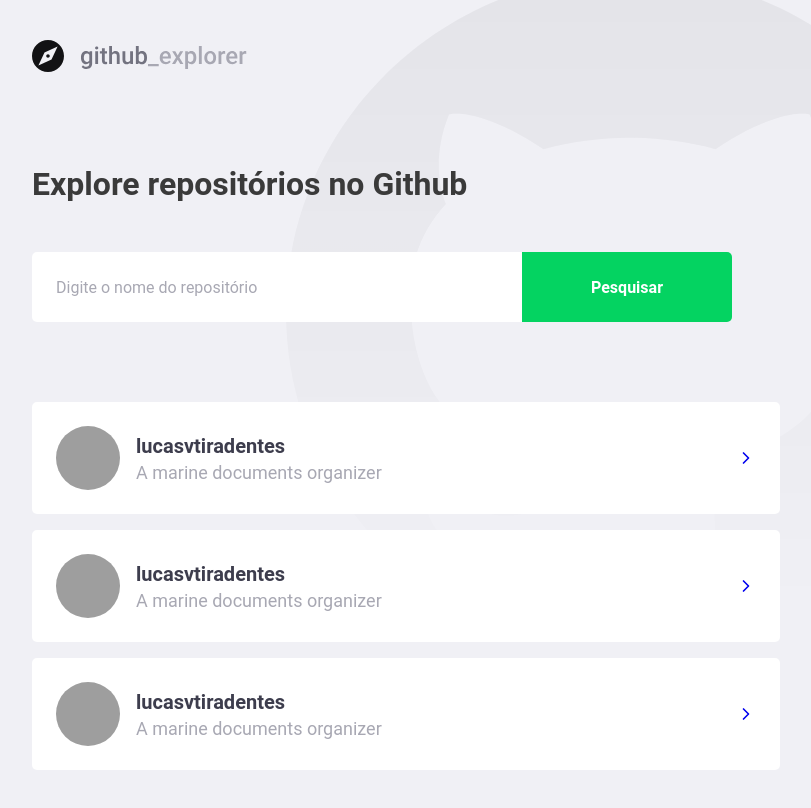
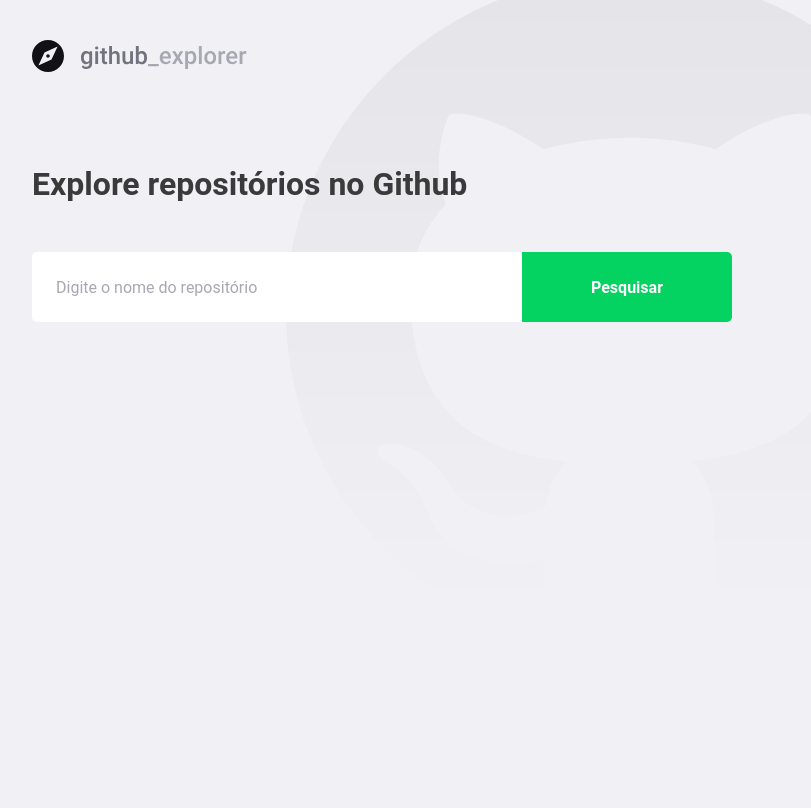
Before and after one commit to lucasvtiradentes/github-repo-explorer, a React (Create React App) app: page / in a window 1280 px wide. Shown: the whole page, without its empty margins (128-939 px from the left). Built offline with nearby package versions, Linux system fonts and the light colour scheme; grey boxes are pictures that could not be loaded; the HTML template or start-up script is replaced by a standard one.

Commit message:
connecting to github api and show repositories

```diff
--- a/package.json
+++ b/package.json
@@ -18,6 +18,7 @@
     "@types/react-dom": "^16.9.8",
     "@types/react-router-dom": "^5.1.5",
     "@types/styled-components": "^5.1.2",
+    "axios": "^0.19.2",
     "polished": "^3.6.5",
     "react": "^16.13.1",
     "react-dom": "^16.13.1",
--- a/src/pages/Dashboard/index.tsx
+++ b/src/pages/Dashboard/index.tsx
@@ -1,58 +1,67 @@
-import React from 'react';
+import React, { useState, FormEvent } from 'react';
 import { FiChevronRight } from 'react-icons/fi';
 import logoImg from '../../assets/logo.svg';
 import { Title, Form, Repositories } from './style';
 
+import api from '../../services/api';
+import Repository from '../Repository';
+
+interface Repository {
+  full_name: string;
+  description: string;
+  owner: {
+    login: string;
+    avatar_url: string;
+  };
+}
+
 const Dashboard: React.FC = () => {
+  const [newRepo, setNewRepo] = useState('');
+  const [repositories, setRepositories] = useState<Repository[]>([]);
+
+  async function handleAddRepository(
+    event: FormEvent<HTMLFormElement>
+  ): Promise<void> {
+    event.preventDefault();
+    console.log(newRepo);
+
+    const reponse = await api.get<Repository>(`repos/${newRepo}`);
+
+    const repository = reponse.data;
+
+    setRepositories([...repositories, repository]);
+    setNewRepo('');
+  }
+
   return (
     <>
       <img src={logoImg} alt="Logo" />
       <Title>Explore repositórios no Github</Title>
 
-      <Form>
-        <input placeholder="Digite o nome do repositório" />
+      <Form onSubmit={handleAddRepository}>
+        <input
+          value={newRepo}
+          onChange={(e) => setNewRepo(e.target.value)}
+          placeholder="Digite o nome do repositório"
+        />
         <button type="submit">Pesquisar</button>
       </Form>
 
       <Repositories>
-        <a href="teste">
+        {repositories.map((repository) => (
+          <a key={repository.full_name} href="/">
             <img
-            src="https://avatars1.githubusercontent.com/u/32181918?s=460&u=33515903926c96c56e2ffbbb9104bb9edcbe2fcb&v=4"
-            alt="Lucas Vieira"
+              src={repository.owner.avatar_url}
+              alt={repository.owner.login}
             />
             <div>
-            <strong>lucasvtiradentes</strong>
-            <p>A marine documents organizer</p>
+              <strong>{repository.full_name}</strong>
+              <p>{repository.description}</p>
             </div>
 
             <FiChevronRight size={20} />
           </a>
-
-        <a href="teste">
-          <img
-            src="https://avatars1.githubusercontent.com/u/32181918?s=460&u=33515903926c96c56e2ffbbb9104bb9edcbe2fcb&v=4"
-            alt="Lucas Vieira"
-          />
-          <div>
-            <strong>lucasvtiradentes</strong>
-            <p>A marine documents organizer</p>
-          </div>
-
-          <FiChevronRight size={20} />
-        </a>
-
-        <a href="teste">
-          <img
-            src="https://avatars1.githubusercontent.com/u/32181918?s=460&u=33515903926c96c56e2ffbbb9104bb9edcbe2fcb&v=4"
-            alt="Lucas Vieira"
-          />
-          <div>
-            <strong>lucasvtiradentes</strong>
-            <p>A marine documents organizer</p>
-          </div>
-
-          <FiChevronRight size={20} />
-        </a>
+        ))}
       </Repositories>
     </>
   );
--- a/src/pages/Dashboard/style.ts
+++ b/src/pages/Dashboard/style.ts
@@ -73,7 +73,8 @@
     }
 
     div {
-      margin-left: 16px;
+      margin: 0 16px;
+      flex: 1;
 
       strong {
         font-size: 20px;
@@ -89,6 +90,7 @@
 
     svg {
       margin-left: auto;
+      color: #cbcbd6;
     }
   }
 `;
--- /dev/null
+++ b/src/services/api.ts
@@ -0,0 +1,7 @@
+import axios from 'axios';
+
+const api = axios.create({
+  baseURL: 'https://api.github.com',
+});
+
+export default api;
```
Also changed, not shown: .eslintrc.json, 1 other file (tests, documents, lock files or other folders). Lines whose indentation alone changed are shown as unchanged.
